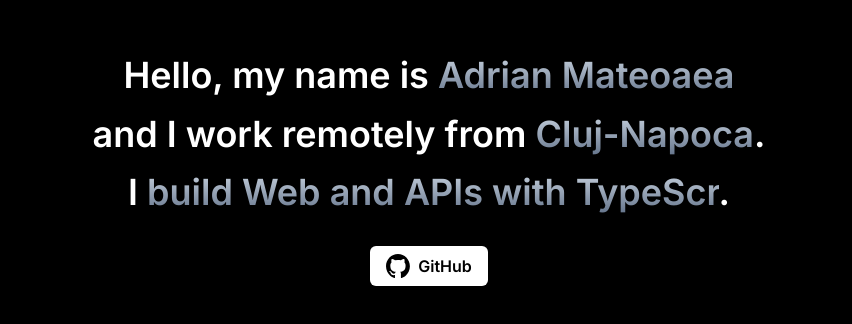
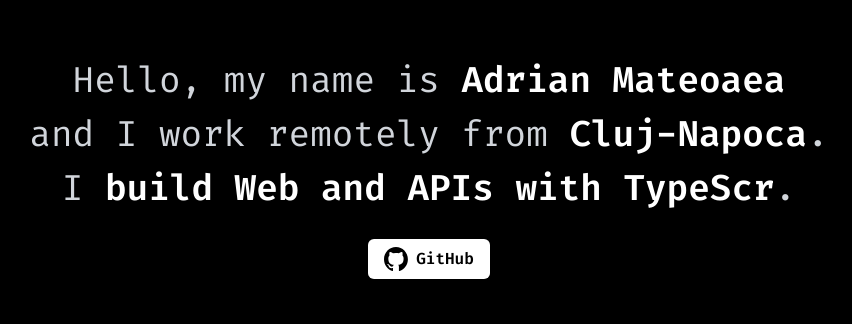
Before and after one commit to adrianmteo/adrianmteo.github.io, a Next.js app: page / in a window 1280 px wide. Shown: the part 234-558 px from the top of the page, without its empty margins (211-1063 px from the left). Built offline with nearby package versions, Linux system fonts and the light colour scheme.

Commit message:
Update font

```diff
--- a/src/app/layout.tsx
+++ b/src/app/layout.tsx
@@ -1,9 +1,9 @@
 import "../theme/global.css";
 
 import type { Metadata } from "next";
-import { Inter } from "next/font/google";
+import { Fira_Code } from "next/font/google";
 
-const inter = Inter({ subsets: ["latin"] });
+const fira = Fira_Code({ subsets: ["latin"] });
 
 export const metadata: Metadata = {
   title: "Hello, my name is Adrian Mateoaea",
@@ -19,7 +19,7 @@ export default function RootLayout({
 }) {
   return (
     <html lang="en">
-      <body className={inter.className}>{children}</body>
+      <body className={fira.className}>{children}</body>
     </html>
   );
 }
--- a/src/app/page.tsx
+++ b/src/app/page.tsx
@@ -8,22 +8,22 @@ import { Typewriter } from "react-simple-typewriter";
 export default function Home() {
   return (
     <main className="min-h-screen flex flex-col items-center justify-center p-4">
-      <div className="text-center max-w-screen-md">
-        <h1 className="leading-snug text-3xl md:text-4xl md:leading-relaxed font-semibold">
+      <div className="text-center max-w-screen-lg">
+        <h1 className="leading-snug text-3xl md:text-4xl text-gray-300 md:leading-normal">
           Hello, my name is{" "}
-          <span className="text-gradient">Adrian Mateoaea</span>
+          <span className="font-semibold text-white">Adrian Mateoaea</span>
           <br />
           and I work remotely from{" "}
           <Link
             target="_blank"
-            className="text-gradient"
+            className="font-semibold text-white"
             href="https://www.google.com/maps/place/Cluj-Napoca"
           >
             Cluj-Napoca
           </Link>
           .
           <br />I{" "}
-          <span className="text-gradient">
+          <span className="font-semibold text-white">
             <Typewriter
               loop={0}
               words={words}
--- a/src/theme/global.css
+++ b/src/theme/global.css
@@ -11,9 +11,3 @@ body {
   color: rgb(var(--foreground-rgb));
   background: rgb(var(--background-rgb));
 }
-
-@layer components {
-  .text-gradient {
-    @apply text-transparent bg-clip-text bg-gradient-to-b from-slate-300 to-slate-500;
-  }
-}
```
